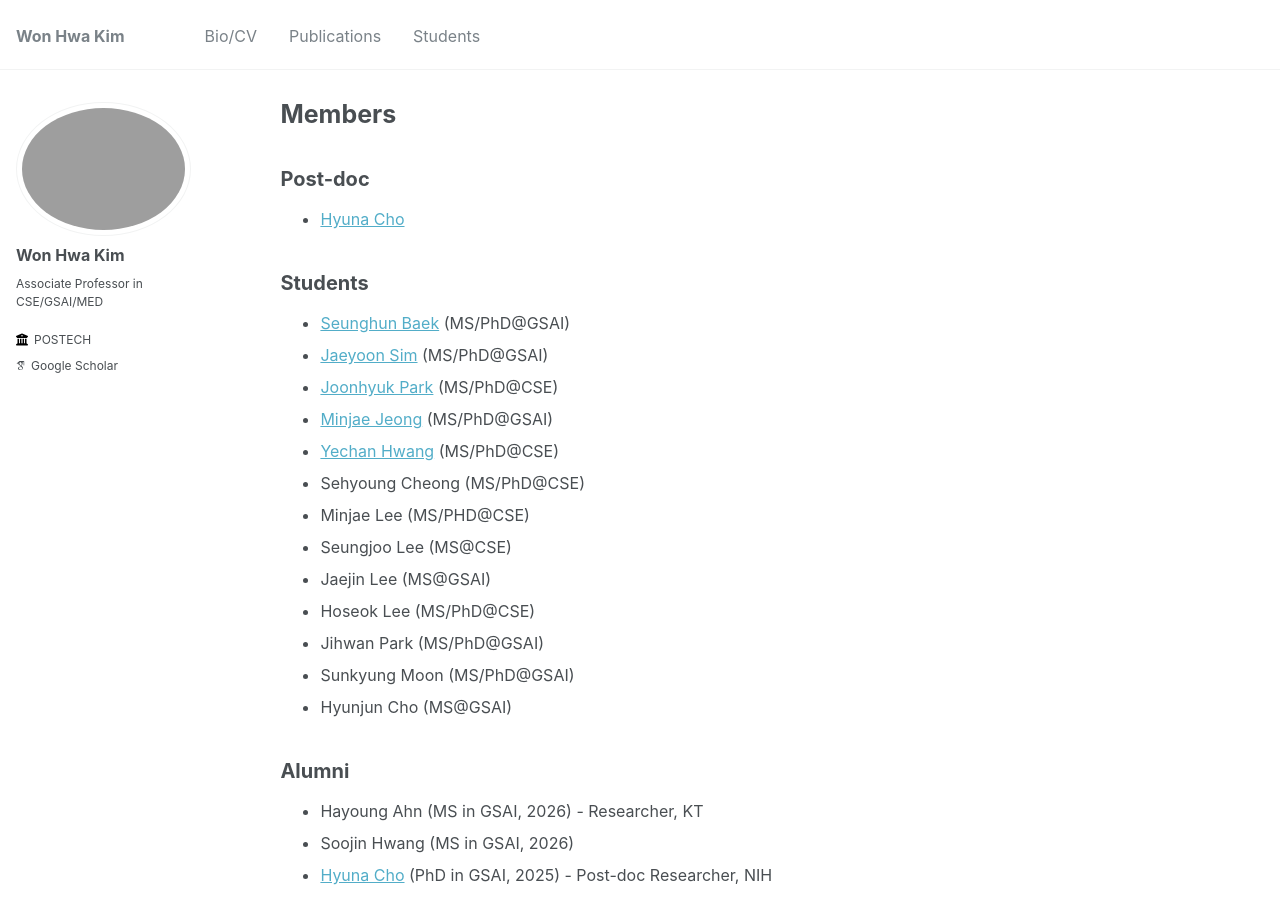
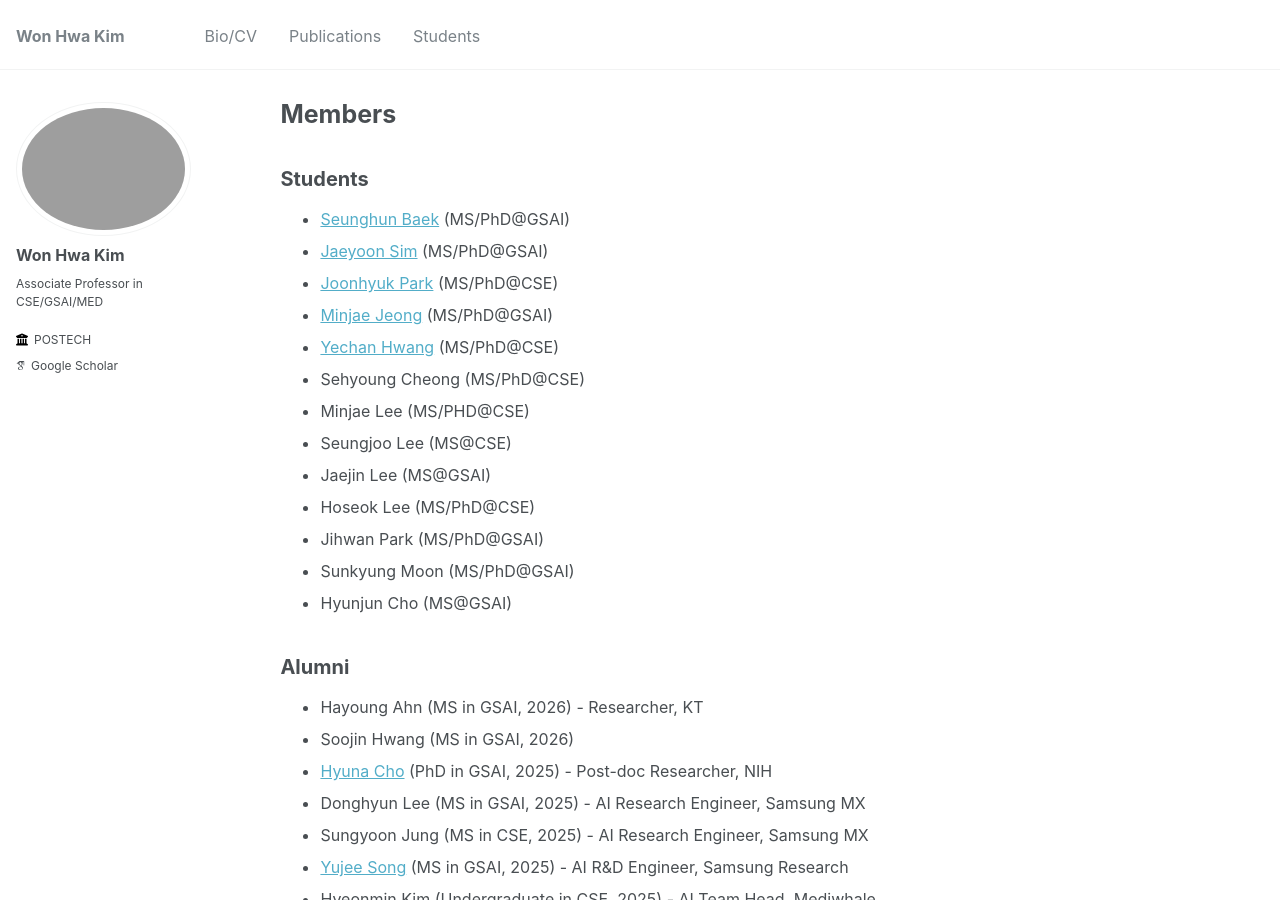
Before and after one commit to wwplato/wwplato.github.io, a Jekyll site: the page built from _pages/students.md, in a window 1280 px wide and 900 px high. Built offline with Jekyll 4.4.1, drawn with Linux system fonts in a browser that asks for light colours; some web fonts are replaced.

Commit message:
Update students.md

```diff
--- a/_pages/students.md
+++ b/_pages/students.md
@@ -5,9 +5,6 @@ permalink: /students/
 author_profile: true
 ---
 
-Post-doc
-----
-* [Hyuna Cho](http://sites.google.com/view/hyunacho "Hyuna Cho")
 
 Students
 ----
```
